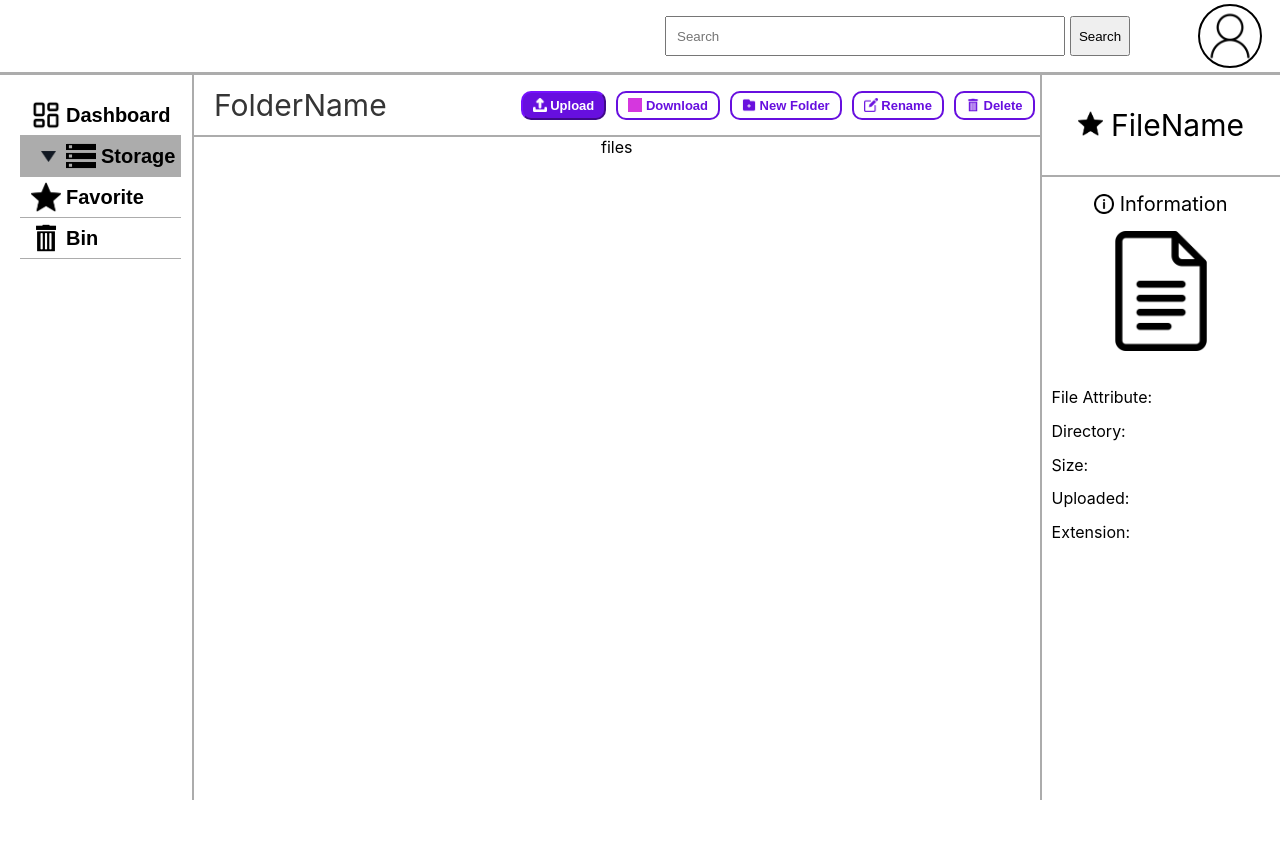
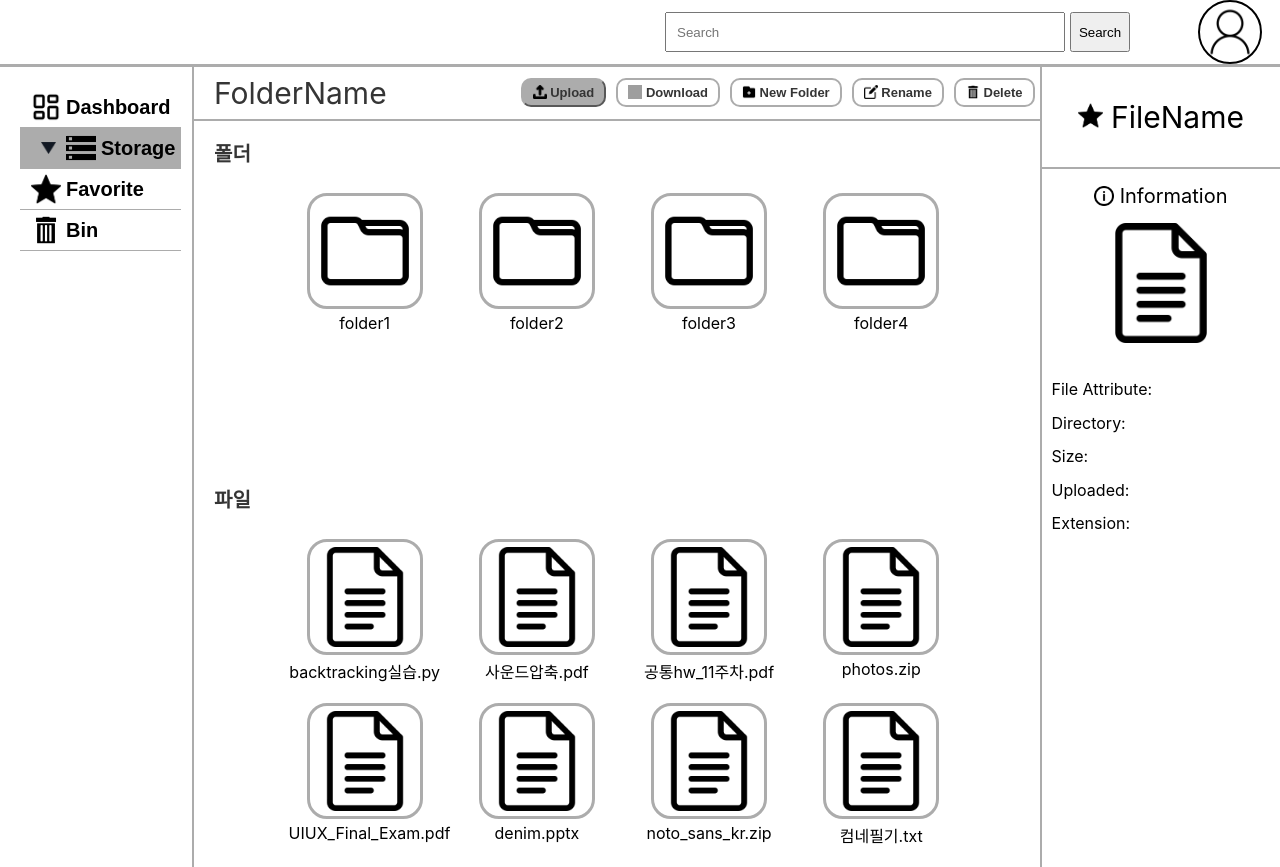
Before and after one commit to CloudComputingD/File-Market-Front, a React (Create React App) app in the folder file_market/: page /storage in a window 1280 px wide. Before the commit the page ends 800 px from the top, so only its background shows below. Built offline with nearby package versions, Linux system fonts and the light colour scheme; grey boxes are pictures that could not be loaded.

Commit message:
Create Files & Folders function in FileList

```diff
--- a/file_market/src/Components/Storage/FileList.js
+++ b/file_market/src/Components/Storage/FileList.js
@@ -1,11 +1,14 @@
+import { useState } from "react";
+import styles from "../../assets/css/Storage/FileList.module.css";
 import uploadIcon from "../../assets/image/uploadicon.png";
 import downloadIcon from "../../assets/image/downloadicon.png";
 import renameIcon from "../../assets/image/renameicon.png";
 import newFolderIcon from "../../assets/image/addfoldericon.png";
 import binIcon from "../../assets/image/binicon.png";
-import styles from "../../assets/css/Storage/FileList.module.css";
+import fileIcon from "../../assets/image/fileicon.png";
+import folderIcon from "../../assets/image/foldericon.png";
 
-const Button = () => {
+const Button = ({ onEdit, onRemove }) => {
   return (
     <div className={styles.btn_wrapper}>
       <div className={styles.btn_title_wrapper}>FolderName</div>
@@ -70,12 +73,7 @@ const Button = () => {
           <div className={styles.text_wrapper}>&nbsp;Rename</div>
         </button>
 
-        <button
-          className={styles.btn_else}
-          onClick={() => {
-            alert("Delete Folder or File");
-          }}
-        >
+        <button className={styles.btn_else} onClick={onRemove}>
           <img
             className={styles.img_else}
             src={binIcon}
@@ -89,15 +87,64 @@ const Button = () => {
   );
 };
 
-const Files = () => {
-  return <div className={styles.files_wrapper}>files</div>;
+const Files = ({ fileList }) => {
+  const [files, setFiles] = useState([]);
+
+  return (
+    <div className={styles.files_wrapper}>
+      <h2 className={styles.filelist_title_wrapper}>파일</h2>
+      <div className={styles.files_body}>
+        {fileList.map((file) => (
+          <div className={styles.files_each} key={file.id}>
+            <img
+              className={styles.folderIcon}
+              src={fileIcon}
+              alt={file.title}
+            />
+            <br></br>
+            {file.title}
+          </div>
+        ))}
+      </div>
+    </div>
+  );
 };
 
-const FileList = () => {
+const Folders = ({ folderList }) => {
+  const [folders, setFolders] = useState([]);
+
+  return (
+    <div className={styles.files_wrapper}>
+      <h2 className={styles.filelist_title_wrapper}>폴더</h2>
+      <div className={styles.files_body}>
+        {folderList.map((folder) => (
+          <div className={styles.files_each} key={folder.id}>
+            <img
+              className={styles.folderIcon}
+              src={folderIcon}
+              alt={folder.title}
+            />
+            <br></br>
+            {folder.title}
+          </div>
+        ))}
+      </div>
+    </div>
+  );
+};
+
+const FileList = ({ fileList, folderList, onRemove }) => {
+  // function handleRemove() {
+  //   if (window.confirm(`${id}번째 파일/폴더를 정말 삭제하시겠습니까?`)) {
+  //     onRemove(id);
+  //   }
+  // }
   return (
     <div className={styles.filelist_wrapper}>
+      {/* <Button handleRemove={handleRemove}></Button> */}
       <Button></Button>
-      <Files></Files>
+      <Folders folderList={folderList}></Folders>
+      <Files fileList={fileList}></Files>
     </div>
   );
 };
--- a/file_market/src/Components/Storage/Storage.js
+++ b/file_market/src/Components/Storage/Storage.js
@@ -5,14 +5,25 @@ import styles from "../../assets/css/Storage/Storage.module.css";
 import FileList from "./FileList";
 import FileInfo from "./FileInfo";
 
-const Storage = () => {
+const Storage = ({ fileList, folderList }) => {
+  const [data, setData] = useState([]);
+
+  const onRemove = (targetId) => {
+    const newFileList = data.filter((it) => it.id !== targetId);
+    setData(newFileList);
+  };
+
   return (
     <div className={styles.storage_wrapper}>
       <Header></Header>
       <div className={styles.storage_block_wrapper}>
         <Sidebar currentPage="storage" />
         <div className={styles.storage_block}>
-          <FileList></FileList>
+          <FileList
+            onRemove={onRemove}
+            fileList={fileList}
+            folderList={folderList}
+          ></FileList>
           <FileInfo></FileInfo>
         </div>
       </div>
--- a/file_market/src/assets/css/Storage/FileList.module.css
+++ b/file_market/src/assets/css/Storage/FileList.module.css
@@ -9,11 +9,29 @@
 }
 
 .files_wrapper {
+    height: 50%;
     width: 100%;
     display: flex;
+    flex-direction: column;
+}
+
+.files_body {
+    display: flex;
+    flex-wrap: wrap;
+    overflow-y: scroll;
+    margin-left: 10%;
+    text-align: center;
+}
+
+.files_body > div {
+    width: 20%;
+}
+
+.files_each {
+    margin: 10px;
     justify-content: center;
     align-items: center;
-    text-align: center;
+
 }
 
 .btn_wrapper {
@@ -35,22 +53,21 @@
     color: #353535;
 }
 
-
 .btn_upload {
-    border-color: #670FDF;
+    border-color: #acacac;
     border-width: 2px;
     padding: 5px 10px;
     border-radius: 10px;
     text-decoration: none;
-    background-color: #670FDF;
-    color: white;
+    background-color: #acacac;
+    color: #353535;
     margin: 5px;
     display: flex;
     float: left;
 }
 
 .img_upload {
-    filter: invert(100%);
+    /*filter: invert(100%);*/
 }
 
 .text_wrapper {
@@ -64,14 +81,33 @@
     text-decoration: none;
     background-color: white;
     border-style: solid;
-    border-color: #670FDF;
+    border-color: #acacac;
     border-width: 2px;
-    color: #670FDF;
+    color: #353535;
     margin: 5px;
     display: flex;
     float: left;
 }
 
 .img_else {
-    filter: invert(18%) sepia(63%) saturate(5270%) hue-rotate(263deg) brightness(81%) contrast(120%);
+    /*filter: invert(18%) sepia(63%) saturate(5270%) hue-rotate(263deg) brightness(81%) contrast(120%);*/
 }
+
+.folderIcon {
+    width: 100px;
+    padding: 5px;
+    border-style: solid;
+    border-radius: 20px;
+    border-color: #acacac;
+}
+
+.folders_wrapper {
+    display: flex;
+    flex-direction: row;
+}
+
+.filelist_title_wrapper {
+    margin-left: 20px;
+    font-size: 20px;
+    color: #353535;
+}
```
